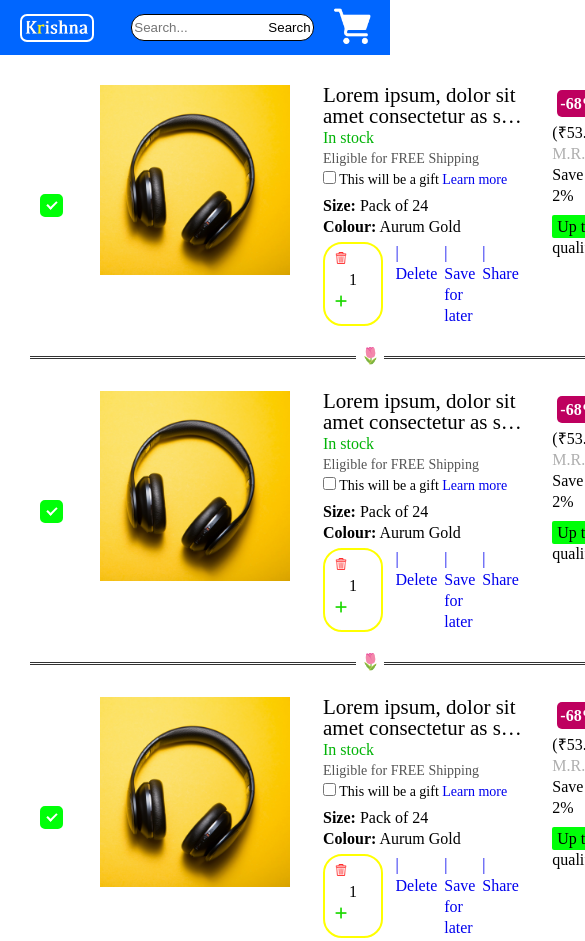
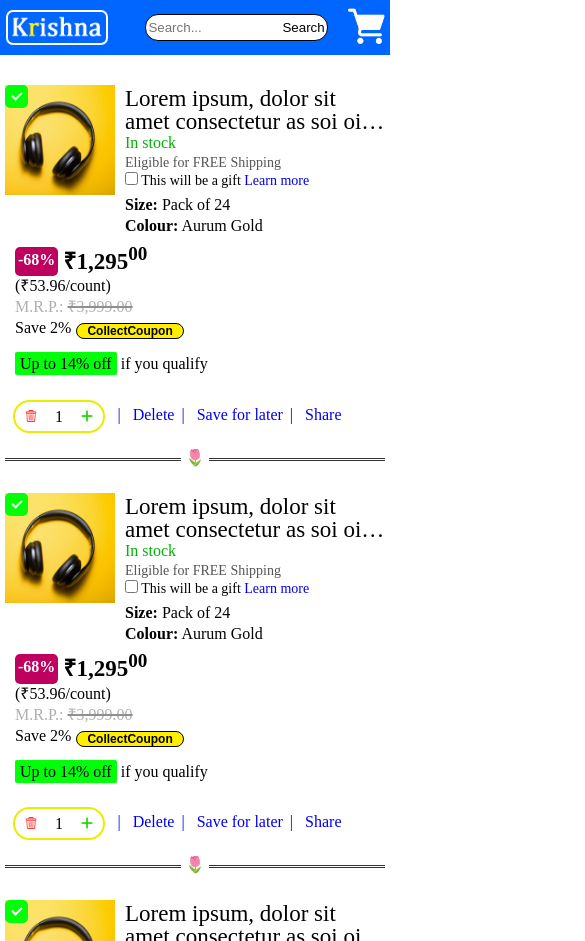
Before and after one commit to codekrishn/E-Commerce, a plain HTML site: page cart.html in a window 390 px wide. Shown: the top 941 px of the page, 585 px wide, since content can reach past the window. Drawn offline with Linux system fonts and the light colour scheme.

Commit message:
add cart_responsive.css

```diff
--- a/cart.html
+++ b/cart.html
@@ -6,7 +6,7 @@
     <meta name="viewport" content="width=device-width, initial-scale=1.0">
     <link rel="stylesheet" href="css/cart.css">
     <link rel="stylesheet" href="css/utility.css">
-    <link rel="stylesheet" href="css/view_product_responsive.css">
+    <link rel="stylesheet" href="css/cart_responsive.css">
     <link rel="stylesheet" href="css/nav_responsive.css">
     <title>Phone, Tablet, Laptop, Accessories, Computers</title>
 </head>
@@ -44,9 +44,11 @@
                         <img src="img/item/c-d-x-PDX_a_82obo-unsplash.jpg" alt="item">
                     </div>
                     <div class="cart-details">
-                        <h2>Lorem ipsum, dolor sit amet consectetur as soi oi uo yuo uo i frl elit. Magni voluptates amet quibusdam.
+                        <h2>Lorem ipsum, dolor sit amet consectetur as soi oi uo yuo uo i frl elit. Magni voluptates
+                            amet quibusdam.
                             Lorem
-                            ipsum dolor sit amet | consectetur as soi oi uo yuo uo i frl elit. | Alias nobis enim maiores!</h2>
+                            ipsum dolor sit amet | consectetur as soi oi uo yuo uo i frl elit. | Alias nobis enim
+                            maiores!</h2>
                         <p class="stock">In stock</p>
                         <p class="shipping">Eligible for <span>FREE Shipping</span></p>
                         <p class="gift"><input type="checkbox"> This will be a gift <a href="#">Learn more</a></p>
@@ -96,9 +98,11 @@
                         <img src="img/item/c-d-x-PDX_a_82obo-unsplash.jpg" alt="item">
                     </div>
                     <div class="cart-details">
-                        <h2>Lorem ipsum, dolor sit amet consectetur as soi oi uo yuo uo i frl elit. Magni voluptates amet quibusdam.
+                        <h2>Lorem ipsum, dolor sit amet consectetur as soi oi uo yuo uo i frl elit. Magni voluptates
+                            amet quibusdam.
                             Lorem
-                            ipsum dolor sit amet | consectetur as soi oi uo yuo uo i frl elit. | Alias nobis enim maiores!</h2>
+                            ipsum dolor sit amet | consectetur as soi oi uo yuo uo i frl elit. | Alias nobis enim
+                            maiores!</h2>
                         <p class="stock">In stock</p>
                         <p class="shipping">Eligible for <span>FREE Shipping</span></p>
                         <p class="gift"><input type="checkbox"> This will be a gift <a href="#">Learn more</a></p>
@@ -148,9 +152,11 @@
                         <img src="img/item/c-d-x-PDX_a_82obo-unsplash.jpg" alt="item">
                     </div>
                     <div class="cart-details">
-                        <h2>Lorem ipsum, dolor sit amet consectetur as soi oi uo yuo uo i frl elit. Magni voluptates amet quibusdam.
+                        <h2>Lorem ipsum, dolor sit amet consectetur as soi oi uo yuo uo i frl elit. Magni voluptates
+                            amet quibusdam.
                             Lorem
-                            ipsum dolor sit amet | consectetur as soi oi uo yuo uo i frl elit. | Alias nobis enim maiores!</h2>
+                            ipsum dolor sit amet | consectetur as soi oi uo yuo uo i frl elit. | Alias nobis enim
+                            maiores!</h2>
                         <p class="stock">In stock</p>
                         <p class="shipping">Eligible for <span>FREE Shipping</span></p>
                         <p class="gift"><input type="checkbox"> This will be a gift <a href="#">Learn more</a></p>
@@ -200,9 +206,11 @@
                         <img src="img/item/c-d-x-PDX_a_82obo-unsplash.jpg" alt="item">
                     </div>
                     <div class="cart-details">
-                        <h2>Lorem ipsum, dolor sit amet consectetur as soi oi uo yuo uo i frl elit. Magni voluptates amet quibusdam.
+                        <h2>Lorem ipsum, dolor sit amet consectetur as soi oi uo yuo uo i frl elit. Magni voluptates
+                            amet quibusdam.
                             Lorem
-                            ipsum dolor sit amet | consectetur as soi oi uo yuo uo i frl elit. | Alias nobis enim maiores!</h2>
+                            ipsum dolor sit amet | consectetur as soi oi uo yuo uo i frl elit. | Alias nobis enim
+                            maiores!</h2>
                         <p class="stock">In stock</p>
                         <p class="shipping">Eligible for <span>FREE Shipping</span></p>
                         <p class="gift"><input type="checkbox"> This will be a gift <a href="#">Learn more</a></p>
@@ -252,9 +260,11 @@
                         <img src="img/item/c-d-x-PDX_a_82obo-unsplash.jpg" alt="item">
                     </div>
                     <div class="cart-details">
-                        <h2>Lorem ipsum, dolor sit amet consectetur as soi oi uo yuo uo i frl elit. Magni voluptates amet quibusdam.
+                        <h2>Lorem ipsum, dolor sit amet consectetur as soi oi uo yuo uo i frl elit. Magni voluptates
+                            amet quibusdam.
                             Lorem
-                            ipsum dolor sit amet | consectetur as soi oi uo yuo uo i frl elit. | Alias nobis enim maiores!</h2>
+                            ipsum dolor sit amet | consectetur as soi oi uo yuo uo i frl elit. | Alias nobis enim
+                            maiores!</h2>
                         <p class="stock">In stock</p>
                         <p class="shipping">Eligible for <span>FREE Shipping</span></p>
                         <p class="gift"><input type="checkbox"> This will be a gift <a href="#">Learn more</a></p>
@@ -304,9 +314,11 @@
                         <img src="img/item/c-d-x-PDX_a_82obo-unsplash.jpg" alt="item">
                     </div>
                     <div class="cart-details">
-                        <h2>Lorem ipsum, dolor sit amet consectetur as soi oi uo yuo uo i frl elit. Magni voluptates amet quibusdam.
+                        <h2>Lorem ipsum, dolor sit amet consectetur as soi oi uo yuo uo i frl elit. Magni voluptates
+                            amet quibusdam.
                             Lorem
-                            ipsum dolor sit amet | consectetur as soi oi uo yuo uo i frl elit. | Alias nobis enim maiores!</h2>
+                            ipsum dolor sit amet | consectetur as soi oi uo yuo uo i frl elit. | Alias nobis enim
+                            maiores!</h2>
                         <p class="stock">In stock</p>
                         <p class="shipping">Eligible for <span>FREE Shipping</span></p>
                         <p class="gift"><input type="checkbox"> This will be a gift <a href="#">Learn more</a></p>
@@ -412,7 +424,8 @@
             </div>
             <div class="details">
                 <h2 class="my-4">Text About Us :</h2>
-                <p>Lorem ipsum dolor sit amet consectetur as soi oi uo yuo uo i frl elit. Aliquam sunt culpa adipisci distinctio
+                <p>Lorem ipsum dolor sit amet consectetur as soi oi uo yuo uo i frl elit. Aliquam sunt culpa adipisci
+                    distinctio
                     consequatur, inventore nostrum optio sapiente dolorem quas impedit modi magnam rem nulla ipsa at
                     voluptates aperiam necessitatibus reiciendis ut!</p>
             </div>
--- a/css/cart.css
+++ b/css/cart.css
@@ -155,7 +155,7 @@ nav ul li a {
 
 .cart-details {
     padding: 0 0px 0 19px;
-    line-height: 21px;
+    line-height: 1.3;
 }
 
 .cart-details h2 {
@@ -208,7 +208,7 @@ nav ul li a {
 .button {
     padding: 3px 10px;
     margin: 0 9px 0 0;
-    border: 2px solid rgb(255, 255, 0);
+    border: 2px solid rgb(236, 236, 0);
     border-radius: 19px;
 }
 
@@ -232,13 +232,13 @@ nav ul li a {
 }
 
 .quantity a {
-    margin: 0 3.5px;
+    margin: 5px 3.5px;
     text-decoration: none;
 }
 
 .price-section {
     margin: 0 10px 0 30px;
-    line-height: 21px;
+    line-height: 1.3;
 }
 
 .price-line {
@@ -246,7 +246,7 @@ nav ul li a {
 }
 
 .discount {
-    margin: 5px 5px;
+    margin: 5px 0 0 0;
     padding: 3px;
     border-radius: 5px;
     font-weight: 600;
@@ -255,6 +255,7 @@ nav ul li a {
 }
 
 .price {
+    margin: 0 0 0 5px;
     font-size: 23px;
     font-weight: 700;
 }
--- /dev/null
+++ b/css/cart_responsive.css
@@ -0,0 +1,85 @@
+@media screen and (max-width: 1920px) {}
+
+@media screen and (max-width: 1280px) {}
+
+@media screen and (max-width: 1080px) {
+    .all-summary {
+        display: flex;
+        flex-direction: row;
+    }
+
+    .all {
+        margin: 30px 5px
+    }
+
+    .one-item {
+        display: flex;
+        flex-direction: column;
+        margin: 0 0 73px 0;
+    }
+
+    .img img {
+        margin: 0;
+        width: 110px;
+        height: 110px;
+    }
+
+    .cart-details {
+        margin: -112px 0px 0 110px;
+        line-height: 1.3;
+    }
+
+    .checkbox {
+        position: absolute;
+        margin: 0;
+    }
+
+    .cart-details {
+        padding: 0 0px 0 10px;
+    }
+
+    .cart-details h2 {
+        font-size: 23px;
+        line-height: 1;
+    }
+
+    .actions {
+        position: absolute;
+        margin: 158px 0 0 -112px;
+    }
+
+    .price-section {
+        margin: 0 10px 0 10px;
+        line-height: 1.3;
+    }
+
+    .order-summary {
+        margin: 64px 1.5vw;
+    }
+
+}
+
+@media screen and (max-width: 812px) {}
+
+@media screen and (max-width: 768px) {
+    .all-summary {
+        display: flex;
+        flex-direction: column;
+    }
+
+    .order-summary {
+        margin: -23px auto 30px auto;
+    }
+}
+
+@media screen and (max-width: 601px) {}
+
+@media screen and (max-width: 500px) {}
+
+@media screen and (max-width: 440px) {}
+
+@media screen and (max-width: 414px) {}
+
+@media screen and (max-width: 393px) {}
+
+@media screen and (max-width: 360px) {}
```
